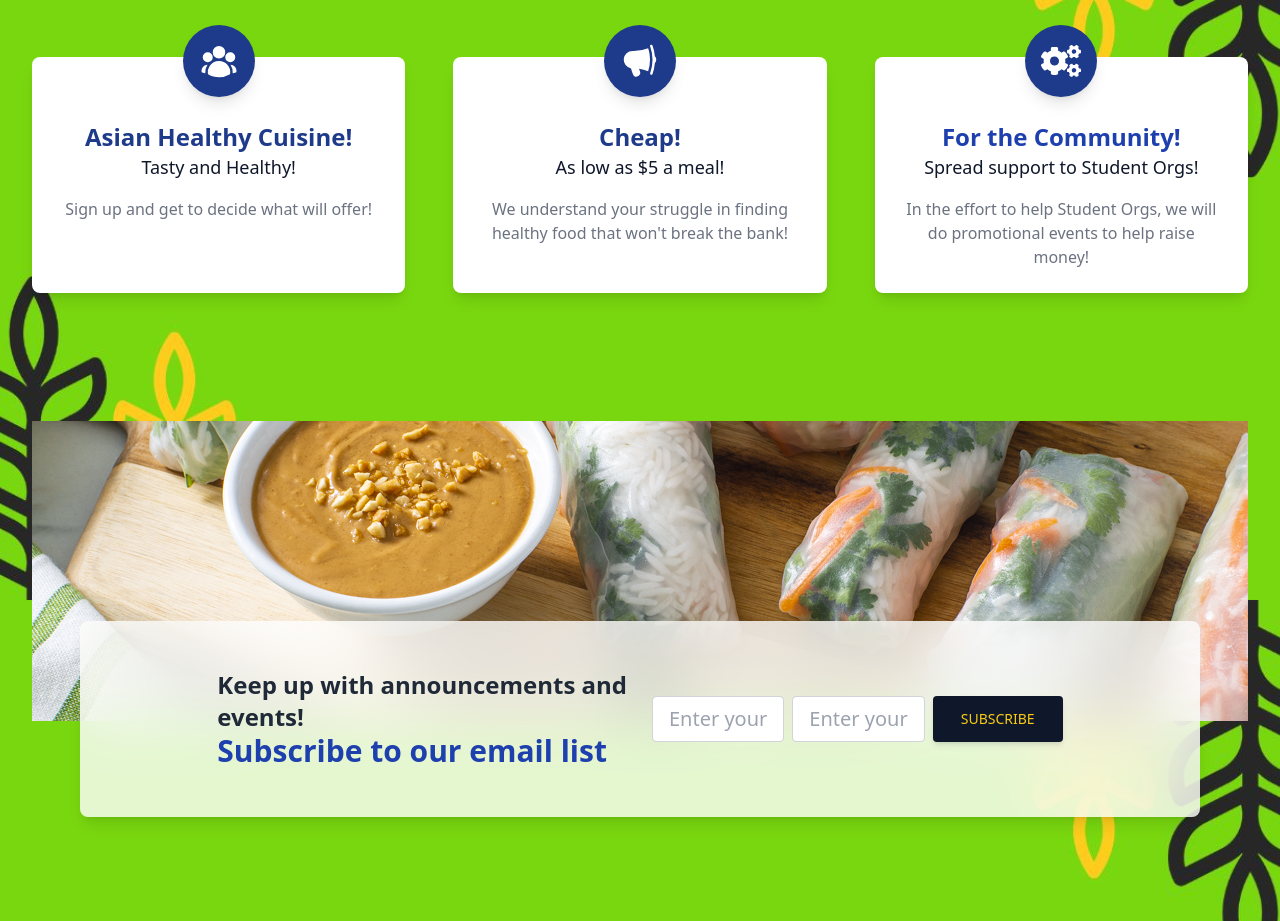
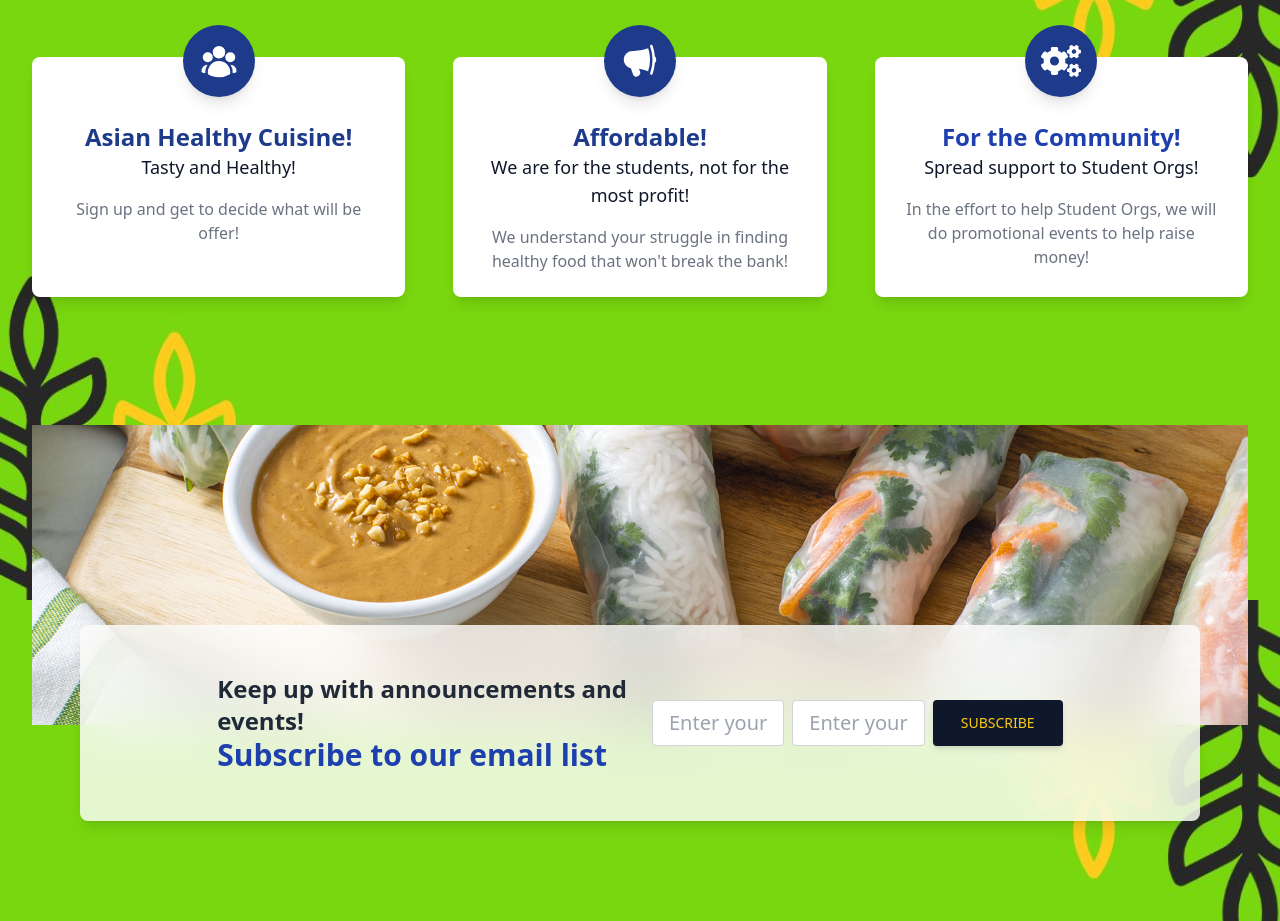
Before and after one commit to AdeptOfficial/Healthy-Food-web, a Vue app: page / in a window 1280 px wide. Shown: the part 1000-1921 px from the top of the page. Built offline with nearby package versions, Linux system fonts and the light colour scheme; no server answers.

Commit message:
Update Landing.vue

```diff
--- a/src/components/Landing.vue
+++ b/src/components/Landing.vue
@@ -73,7 +73,7 @@
                   Tasty and Healthy!
                 </h5>
                 <p class="text-gray-500">
-                  Sign up and get to decide what will offer!
+                  Sign up and get to decide what will be offer!
                 </p>
               </div>
             </div>
@@ -97,10 +97,10 @@
               </div>
               <div class="p-6">
                 <h3 class="text-2xl font-bold text-blue-900">
-                  Cheap!
+                  Affordable!
                 </h3>
                 <h5 class="text-lg font-medium mb-4">
-                  As low as $5 a meal!
+                  We are for the students, not for the most profit!
                 </h5>
                 <p class="text-gray-500">
                   We understand your struggle in finding healthy food that won't break the bank!
```
